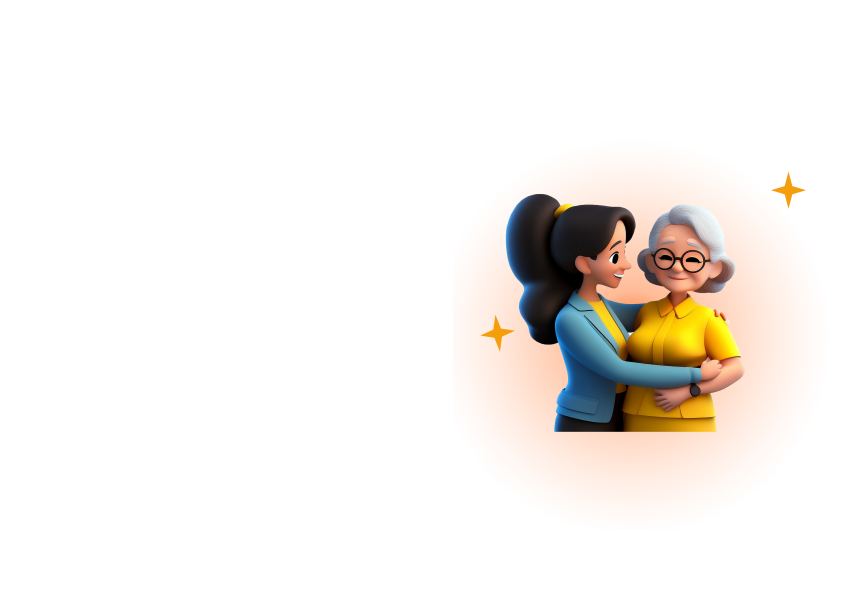
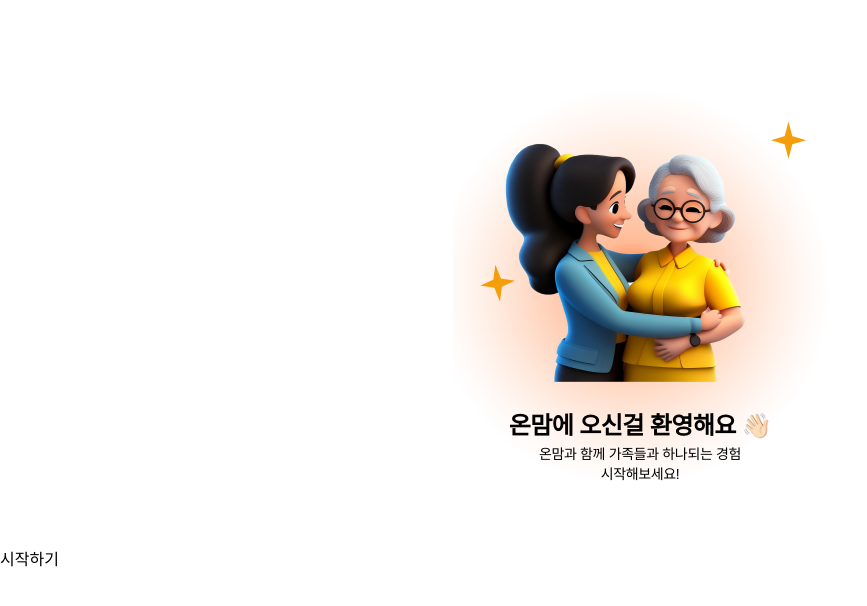
Before and after one commit to kimnerd625/onmom-client, a Next.js app: page / in a window 1280 px wide. Shown: the top 606 px of the page, without its empty margins (0-867 px from the left). Built offline with nearby package versions, Linux system fonts and the light colour scheme; a web font is replaced by a local one.

Commit message:
✨ feat: create onboarding screen ui

```diff
--- a/app/layout.tsx
+++ b/app/layout.tsx
@@ -100,7 +100,7 @@ export default function RootLayout({
 }>) {
   return (
     <html lang="kr">
-      <body className={SpoqaHan.className}>{children}</body>
+      <body className={AppleSDGothicNeo.className}>{children}</body>
     </html>
   );
 }
--- a/app/page.tsx
+++ b/app/page.tsx
@@ -3,13 +3,28 @@ import Image from "next/image";
 export default function Home() {
   return (
     <main className="flex min-h-screen flex-col items-center select-none overflow-x-hidden">
-      <div className="mt-[130px] relative w-[375px] h-[400px] flex flex-row justify-center items-center">
+      <div className="mt-[80px] relative w-[375px] h-[400px] flex flex-row justify-center items-center">
         <Image
           src="/images/onboarding-hero-image.png"
           alt="온보딩 이미지"
           fill
         />
       </div>
+      <div className="px-[30px] w-full flex flex-col justify-center items-center gap-y-2 -translate-y-16">
+        <h2 className="font-bold text-2xl text-black tracking-tight leading-5">
+          온맘에 오신걸 환영해요 👋🏻
+        </h2>
+        <p className="font-normal text-sm text-black tracking-tight leading-5 text-center">
+          온맘과 함께 가족들과 하나되는 경험 <br />
+          시작해보세요!
+        </p>
+      </div>
+      <div className="w-full mx-4">
+        <div className="rounded-[34px] bg-[#FF7B00] "></div>
+        <div>
+          <h4>시작하기</h4>
+        </div>
+      </div>
     </main>
   );
 }
```
Also changed, not shown: public/icons/icon-swipe.svg (added).
